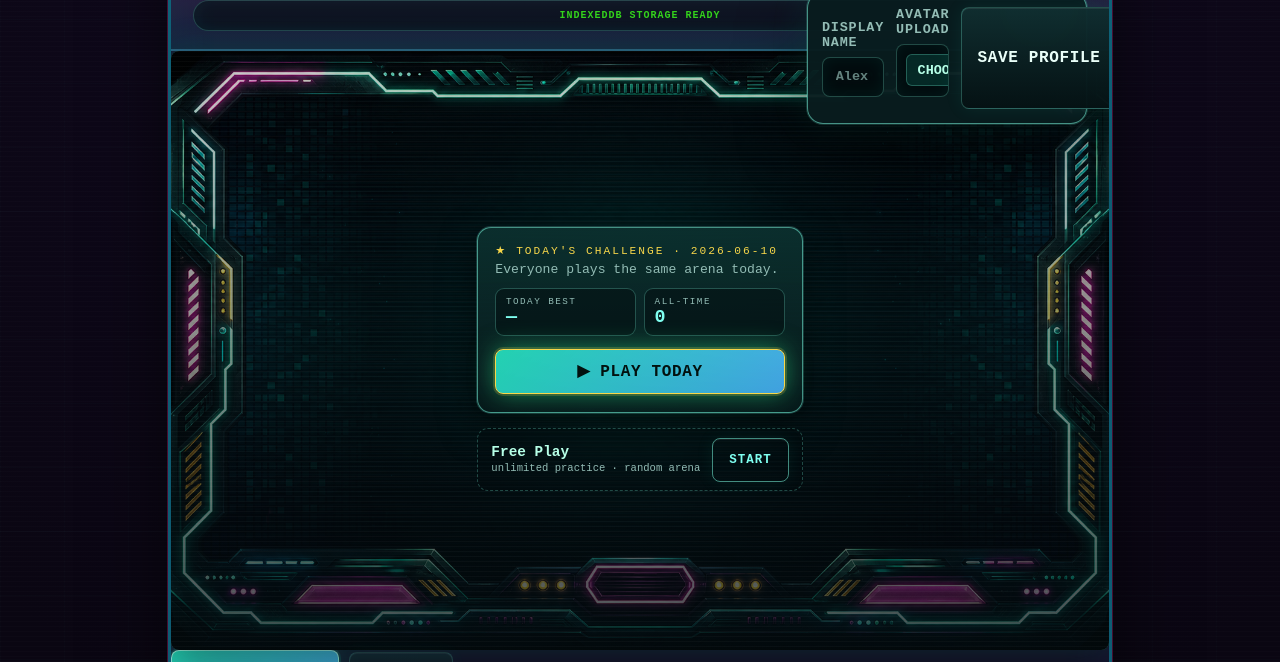
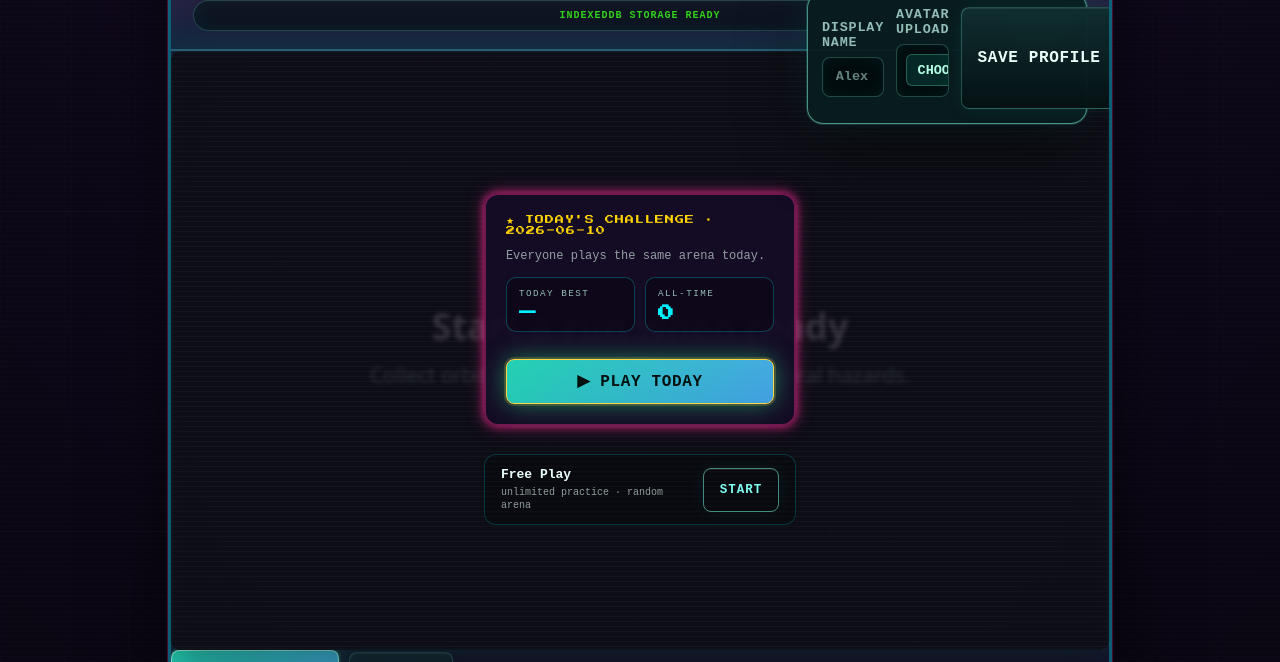
Before and after one commit to BokEumEom/Scoreyard, a website with bundled scripts: page index.html in a window 1280 px wide. Shown: the part 109-771 px from the top of the page. Built offline with nearby package versions, Linux system fonts and the light colour scheme.

Commit message:
feat: style home overlay daily card + freeplay

```diff
--- a/styles.css
+++ b/styles.css
@@ -1288,3 +1288,83 @@ body {
 @media (max-width: 720px) {
   .hud { grid-template-columns: repeat(4, 1fr); }
 }
+
+/* ===== Redesign Task 6: home overlay (daily card + freeplay) ===== */
+.game-stage { position: relative; }
+
+.home-screen {
+  position: absolute;
+  inset: 0;
+  display: grid;
+  place-items: center;
+  background: rgba(8, 4, 16, 0.82);
+  backdrop-filter: blur(2px);
+}
+
+.home-screen.is-hidden { display: none; }
+
+.home-content {
+  width: min(420px, 90%);
+  display: flex;
+  flex-direction: column;
+  gap: 14px;
+}
+
+.daily-card {
+  border: 2px solid rgba(255, 45, 149, 0.4);
+  border-radius: 14px;
+  background: rgba(22, 13, 40, 0.92);
+  padding: 20px;
+  display: flex;
+  flex-direction: column;
+  gap: 14px;
+  box-shadow: var(--glow-magenta);
+}
+
+.daily-tag {
+  margin: 0;
+  font-family: var(--pixel);
+  font-size: 9px;
+  letter-spacing: 1px;
+  color: var(--yellow);
+  text-transform: uppercase;
+}
+
+.daily-sub { margin: 0; font-size: 12px; color: var(--ink-dim); }
+
+.daily-stats { display: grid; grid-template-columns: 1fr 1fr; gap: 10px; }
+
+.stat-chip {
+  display: flex;
+  flex-direction: column;
+  gap: 6px;
+  padding: 10px 12px;
+  border: 1px solid rgba(0, 240, 255, 0.25);
+  border-radius: 10px;
+  background: rgba(0, 0, 0, 0.3);
+}
+
+.stat-label {
+  font-family: var(--pixel);
+  font-size: 7px;
+  letter-spacing: 1px;
+  text-transform: uppercase;
+  color: var(--ink-dim);
+}
+
+.stat-chip strong { font-family: var(--pixel); font-size: 16px; color: var(--cyan); }
+
+.freeplay-row {
+  display: flex;
+  align-items: center;
+  justify-content: space-between;
+  gap: 12px;
+  padding: 12px 16px;
+  border: 1px solid rgba(0, 240, 255, 0.2);
+  border-radius: 12px;
+  background: rgba(0, 0, 0, 0.25);
+}
+
+.freeplay-copy { display: flex; flex-direction: column; gap: 2px; }
+.freeplay-copy strong { font-size: 13px; color: var(--ink); }
+.freeplay-copy span { font-size: 10px; color: var(--ink-dim); }
```
